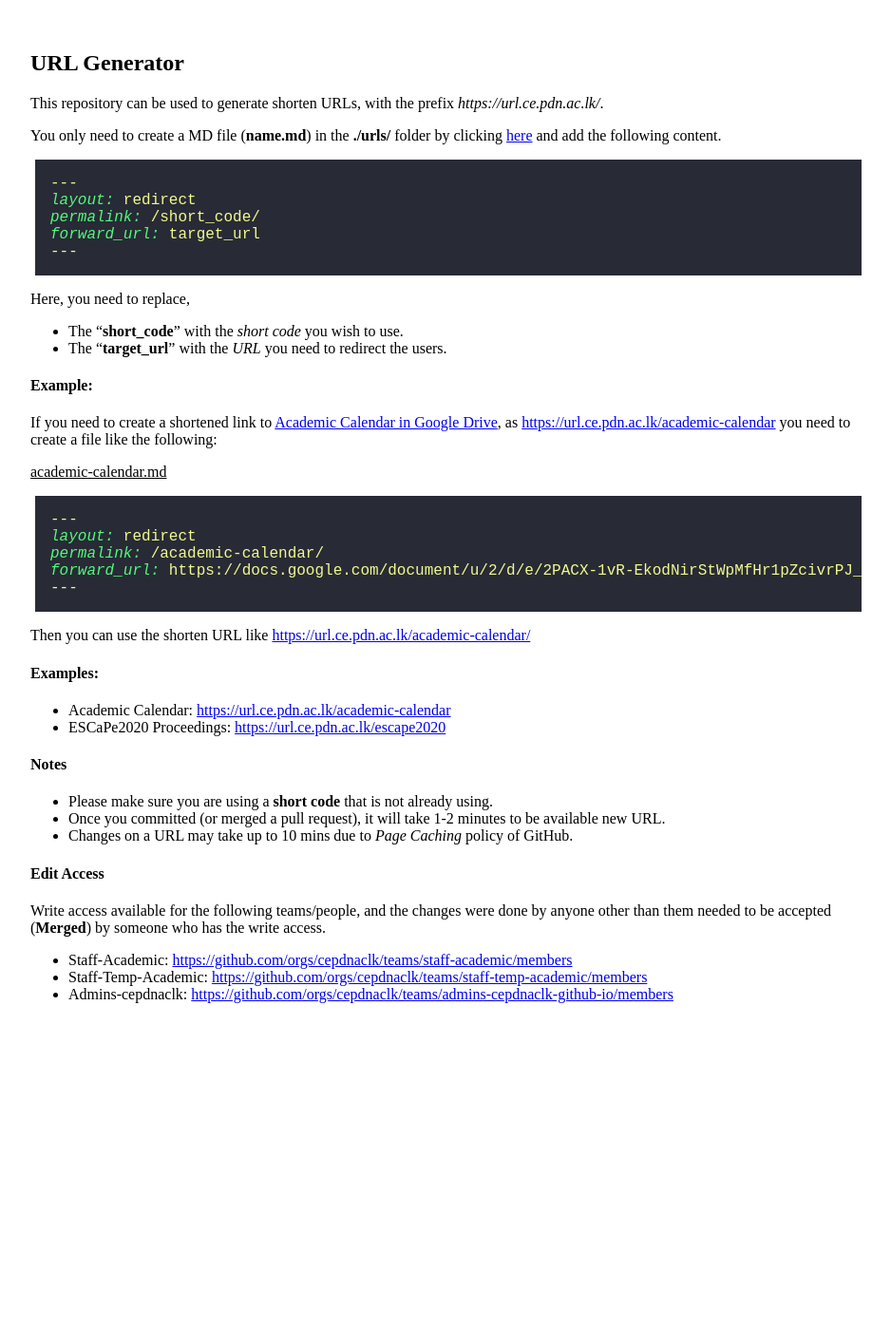
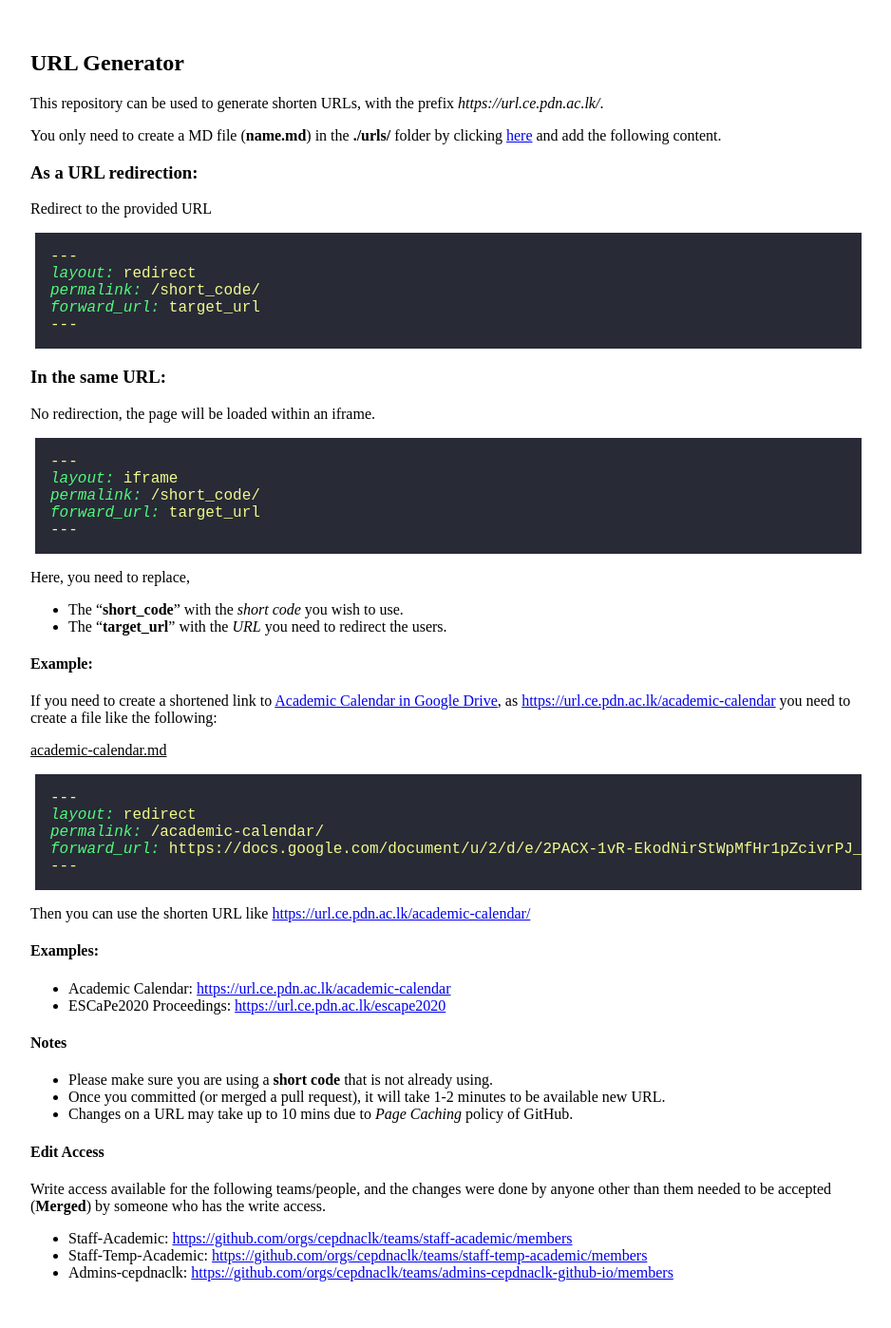
Before and after one commit to cepdnaclk/url.ce.pdn.ac.lk, a Jekyll site: the page built from README.md, in a window 1280 px wide. Shown: the whole page at 95% size, without its empty margins (168-1106 px from the left). Built offline with Jekyll 4.4.1, drawn with Linux system fonts in a browser that asks for light colours; nearby versions of some CDN libraries; our own code applies the rules of GitHub Pages for plain Markdown files; before the commit the page ends 1105 px from its top, so only the background shows below that.

Commit message:
Added iframe option

````diff
--- a/README.md
+++ b/README.md
@@ -4,9 +4,23 @@ This repository can be used to generate shorten URLs, with the prefix *https://u
 
 You only need to create a MD file (**name.md**) in the **./urls/** folder by clicking [here](https://github.com/cepdnaclk/url.ce.pdn.ac.lk/new/main/urls){:target="_blank"} and add the following content.
 
+### As a URL redirection:
+Redirect to the provided URL
+
 ```md
 ---
 layout: redirect
+permalink: /short_code/
+forward_url: target_url
+---
+```
+
+### In the same URL:
+No redirection, the page will be loaded within an iframe.
+
+```md
+---
+layout: iframe
 permalink: /short_code/
 forward_url: target_url
 ---
````
Also changed, not shown: _layouts/iframe.html (added, +23 -0 lines), urls/timetable.md (+1 -1 lines).
